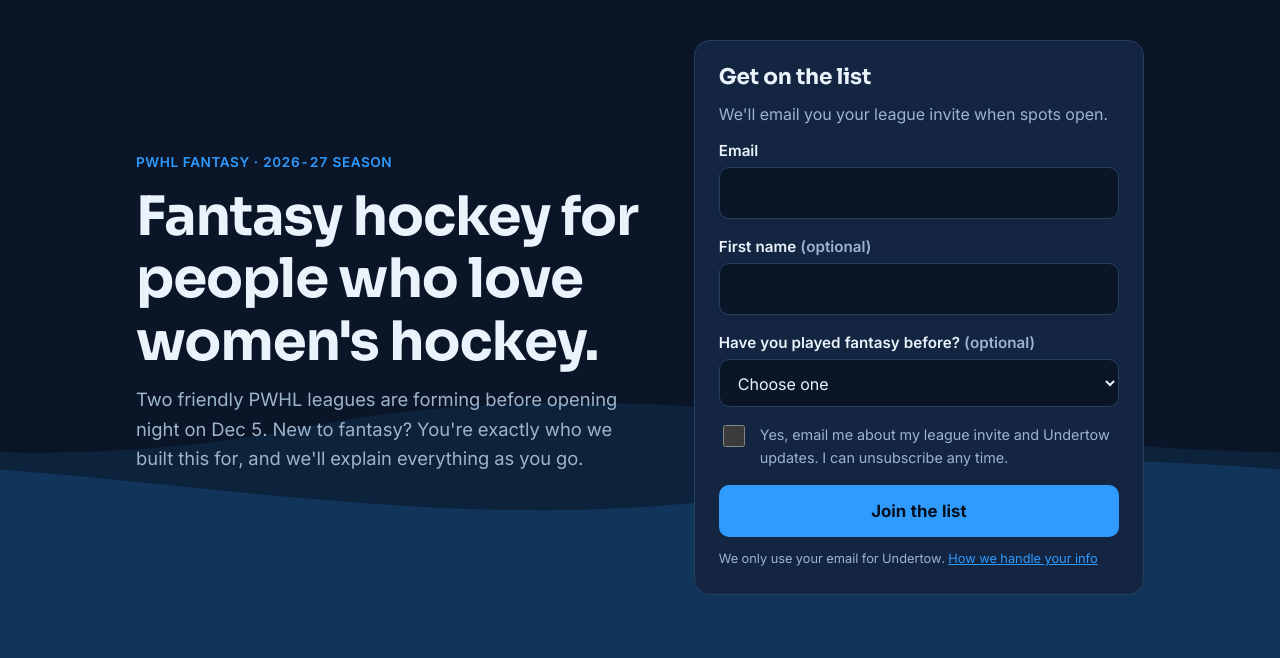
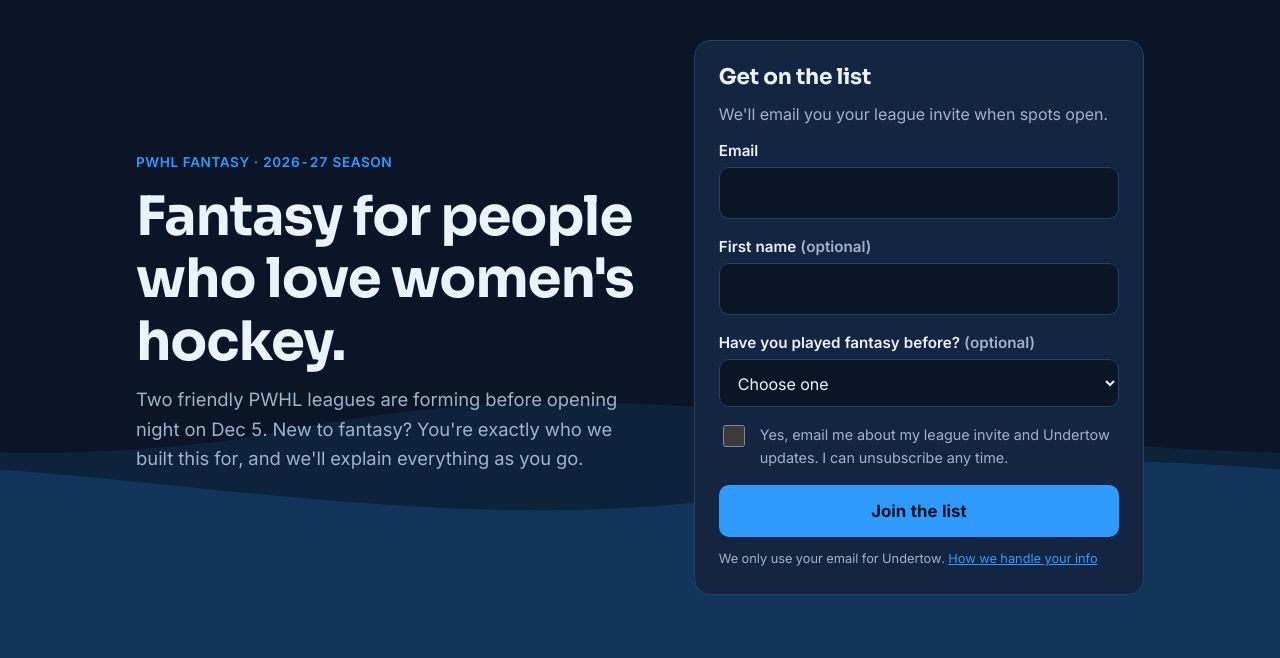
Before and after one commit to msaunders804/WSportsFantasy, a Python web app: template src/undertow/web/templates/index.html in a window 1280 px wide. Shown: the part 68-726 px from the top of the page. Run offline with Jinja, Linux system fonts and the light colour scheme; the template is opened without the code that fills it, so the values that code supplies are empty.

Commit message:
Landing headline: say hockey once
Co-Authored-By: Claude Sonnet 5.5 <noreply@anthropic.com>

```diff
--- a/src/undertow/web/templates/index.html
+++ b/src/undertow/web/templates/index.html
@@ -8,7 +8,7 @@
   <div class="wrap">
     <div>
       <span class="eyebrow">PWHL fantasy · 2026-27 season</span>
-      <h1>Fantasy hockey for people who love women's hockey.</h1>
+      <h1>Fantasy for people who love women's hockey.</h1>
       <p class="lede">Two friendly PWHL leagues are forming before opening night on Dec 5. New to fantasy? You're exactly who we built this for, and we'll explain everything as you go.</p>
     </div>
 
```
Also changed, not shown: tests/test_web.py (+1 -1 lines).
